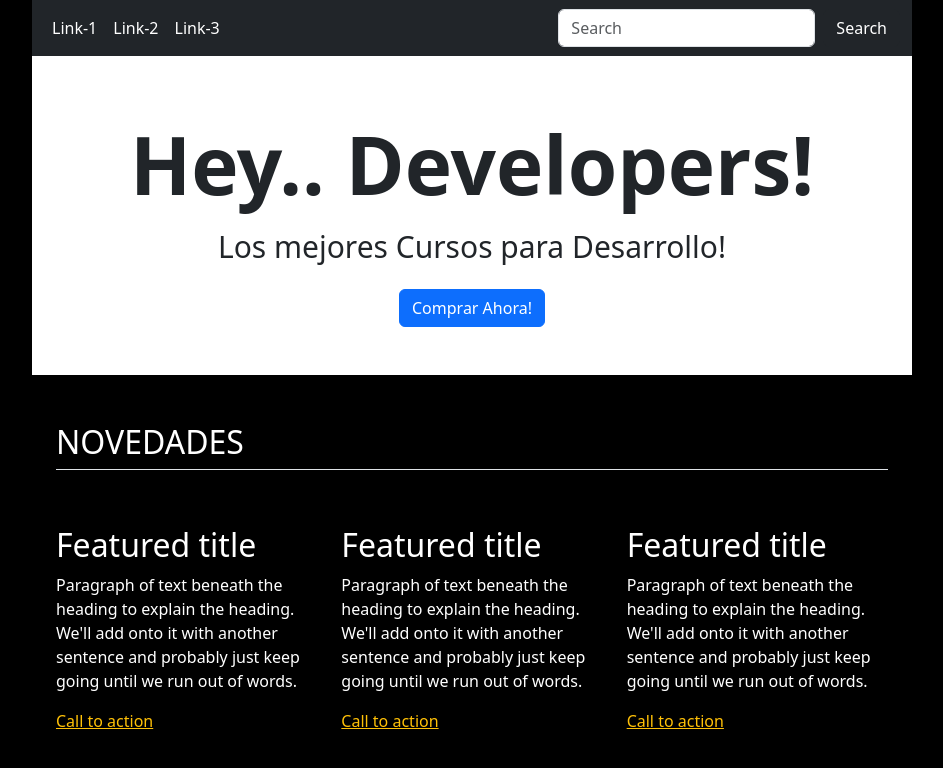
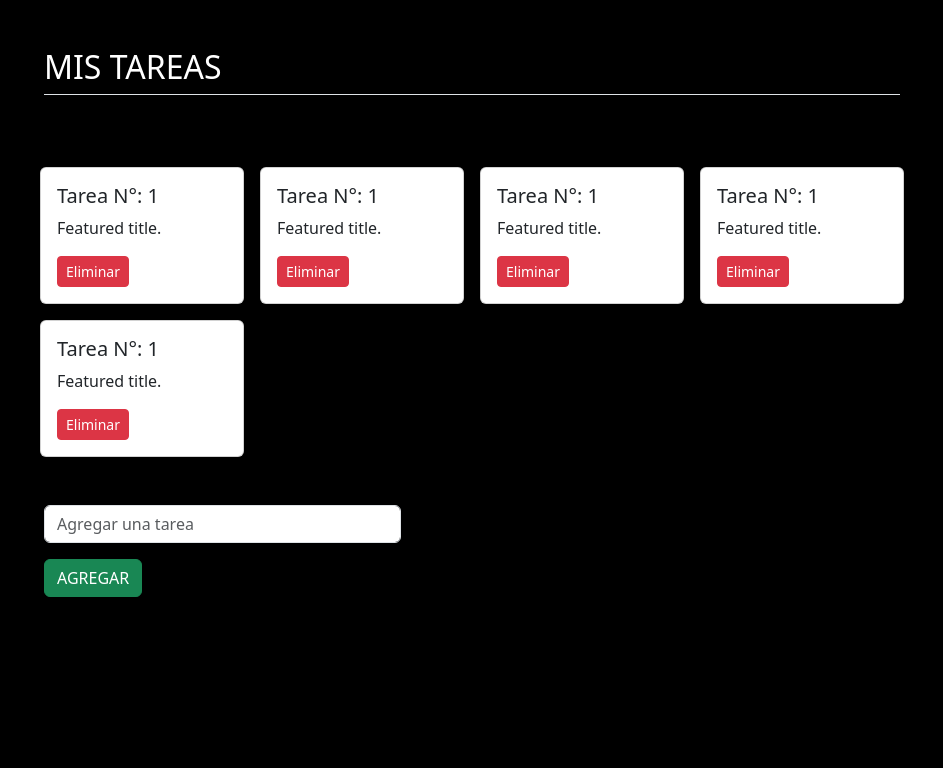
Before and after one commit to nestor-labiuk/RC-Curso-ReactJs, a React (Vite) app: page / in a window 1280 px wide. Shown: the top 768 px of the page, without its empty margins (168-1111 px from the left). Built offline with nearby package versions, Linux system fonts and the light colour scheme.

Commit message:
Se agregaron tarjetas al template de lca clase 02

```diff
--- a/src/02-Clase-Repaso/ProductGalery.jsx
+++ b/src/02-Clase-Repaso/ProductGalery.jsx
@@ -8,23 +8,77 @@ import './styles/features.css';
 export const ProductGalery = () => {
   return (
     <>
-        <div className="container px-4 py-5" id="featured-3">
+        <div className="container py-5" id="featured-3">
             <h2 className="pb-2 border-bottom text-white">MIS TAREAS</h2>
-            <div className="row g-4 py-5 row-cols-1">
-                <div className="feature col border-bottom pb-3">
+            <div className="row py-5">
+                {/* <div className="feature col border-bottom pb-3">
                     <h5 className='text-warning'>Tarea N°: 1</h5>
                     <h3 className="fs-2 text-white">Featured title</h3>
                     <button type='button' className="btn btn-sm btn-outline-danger">
                     Eliminar
                     </button>
+                </div> */}
+                <div className='col-sm-3 gy-3 gx-3'>
+                    <div className="card" style={{width: "18rem;"}}>
+                        <div className="card-body">
+                            <h5 className="card-title ">Tarea N°: 1</h5>
+                            <p className="card-text">Featured title.</p>
+                            <button type='button' className="btn btn-sm btn-danger">
+                                Eliminar
+                            </button>
+                        </div>
+                    </div>
                 </div>
-                <div class="mb-3 col-5">
-                    <input type="text" class="form-control"  placeholder="Agregar una tarea"/>
+                <div className='col-sm-3 gy-3 gx-3'>
+                    <div className="card" style={{width: "18rem;"}}>
+                        <div className="card-body">
+                            <h5 className="card-title ">Tarea N°: 1</h5>
+                            <p className="card-text">Featured title.</p>
+                            <button type='button' className="btn btn-sm btn-danger">
+                                Eliminar
+                            </button>
+                        </div>
+                    </div>
                 </div>
-                <div class="mb-3 col-5">
-                    <button className='btn btn-success'>AGREGAR</button>
+                <div className='col-sm-3 gy-3 gx-3'>
+                    <div className="card" style={{width: "18rem;"}}>
+                        <div className="card-body">
+                            <h5 className="card-title ">Tarea N°: 1</h5>
+                            <p className="card-text">Featured title.</p>
+                            <button type='button' className="btn btn-sm btn-danger">
+                                Eliminar
+                            </button>
+                        </div>
+                    </div>
                 </div>
-
+                <div className='col-sm-3 gy-3 gx-3'>
+                    <div className="card" style={{width: "18rem;"}}>
+                        <div className="card-body">
+                            <h5 className="card-title ">Tarea N°: 1</h5>
+                            <p className="card-text">Featured title.</p>
+                            <button type='button' className="btn btn-sm btn-danger">
+                                Eliminar
+                            </button>
+                        </div>
+                    </div>
+                </div>
+                <div className='col-sm-3 gy-3 gx-3'>
+                    <div className="card" style={{width: "18rem;"}}>
+                        <div className="card-body">
+                            <h5 className="card-title ">Tarea N°: 1</h5>
+                            <p className="card-text">Featured title.</p>
+                            <button type='button' className="btn btn-sm btn-danger">
+                                Eliminar
+                            </button>
+                        </div>
+                    </div>
+                </div>
+            </div>
+            <div class="mb-3 col-5">
+                <input type="text" className="form-control"  placeholder="Agregar una tarea"/>
+            </div>
+            <div class="mb-3 col-5">
+                <button className='btn btn-success'>AGREGAR</button>
             </div>
         </div>
 
--- a/src/App.jsx
+++ b/src/App.jsx
@@ -8,10 +8,10 @@ const App = () => {
 
   return (
     /* 01-Clase */
-    <HomePage />
+    // <HomePage />
 
     /* 02-Clase */
-    // <ProductGalery />
+    <ProductGalery />
   );
 }
 
```
